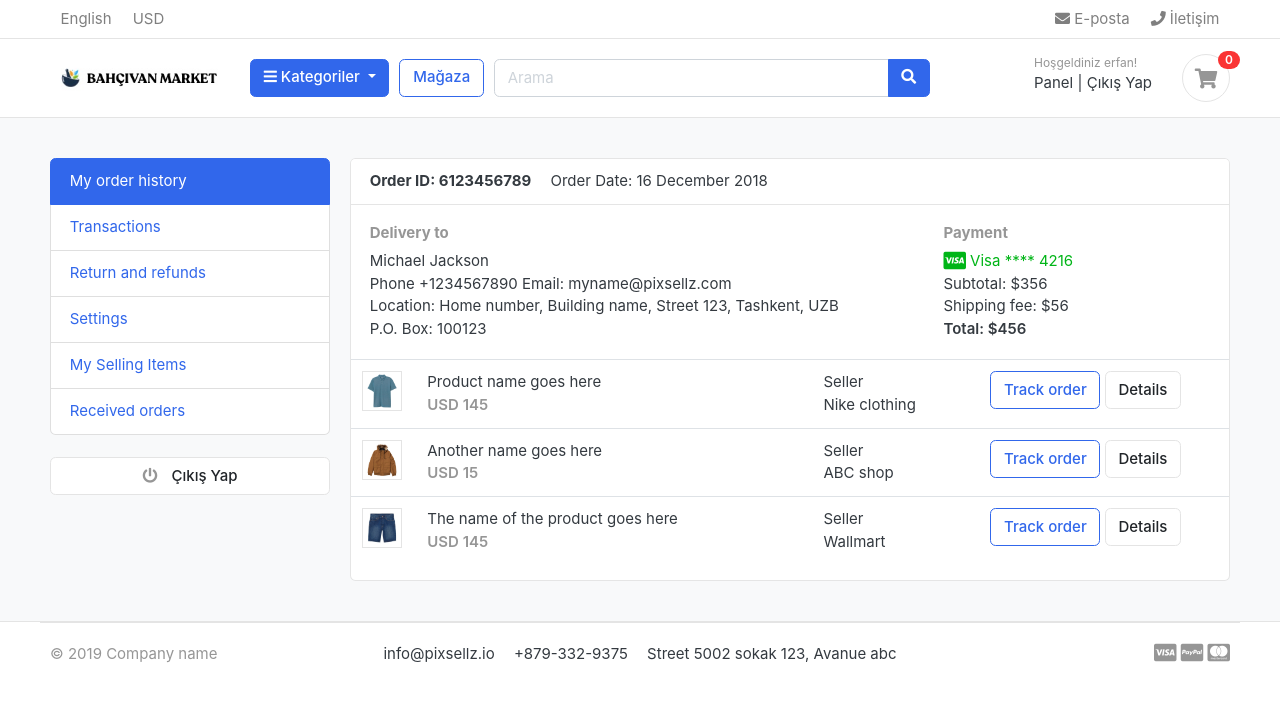
After one commit to ebgdev/bahcivan_market, a Django app: page /accounts/ in a window 1280 px wide. The commit adds this page. Shown: the top 702 px of the page. Run offline with Django 4.2, Linux system fonts and the light colour scheme; a user stored in the database is signed in; data comes from the database, SQL or seed files in the repository; both versions use the stored data as it was after the commit; some libraries are stand-ins or nearby versions; some web fonts are replaced.

Commit message:
13.3 dashboard is done.

```diff
--- a/accounts/urls.py
+++ b/accounts/urls.py
@@ -5,6 +5,9 @@ urlpatterns = [
     path('register/',views.register,name='register'),
     path('login/',views.login,name='login'),
     path('logout/',views.logout,name='logout'),
+    path('dashboard/',views.dashboard,name='dashboard'),
+    path('',views.dashboard,name='dashboard'),
+
     path('activate/<uidb64>/<token>/',views.activate,name='activate'),
 
 ]
--- a/accounts/views.py
+++ b/accounts/views.py
@@ -58,8 +58,8 @@ def login(request):
 
         if user is not None:
             auth.login(request,user)
-            # messages.success(request,'Giriş Yapıldı')
-            return redirect('home')
+            messages.success(request,'Giriş Yapıldı')
+            return redirect('dashboard')
         else:
             messages.error(request,'Geçersiz giriş')
             return redirect('login')
@@ -89,3 +89,8 @@ def activate(request,uidb64,token):
     else:
         messages.error(request,'Geçersiz aktivasyon bağlantısı')
         return redirect('register')
+
+
+@login_required(login_url = 'login')
+def dashboard(request):
+    return render(request, 'accounts/dashboard.html')
--- /dev/null
+++ b/templates/accounts/dashboard.html
@@ -0,0 +1,97 @@
+{% extends 'base.html' %}
+
+{% block content %}
+
+<section class="section-conten padding-y bg">
+    {% include 'includes/alerts.html' %}
+    <div class="container">
+        <div class="row">
+        <aside class="col-md-3">
+            <!--   SIDEBAR   -->
+            <ul class="list-group">
+                <a class="list-group-item active" href="#"> My order history </a>
+                <a class="list-group-item" href="#"> Transactions </a>
+                <a class="list-group-item" href="#"> Return and refunds </a>
+                <a class="list-group-item" href="#">Settings </a>
+                <a class="list-group-item" href="#"> My Selling Items </a>
+                <a class="list-group-item" href="#"> Received orders </a>
+            </ul>
+            <br>
+            <a class="btn btn-light btn-block" href="{% url 'logout'  %}"> <i class="fa fa-power-off"></i> <span class="text">Çıkış Yap</span> </a>
+            <!--   SIDEBAR .//END   -->
+        </aside>
+        <main class="col-md-9">
+            <article class="card">
+            <header class="card-header">
+                <strong class="d-inline-block mr-3">Order ID: 6123456789</strong>
+                <span>Order Date: 16 December 2018</span>
+            </header>
+            <div class="card-body">
+                <div class="row">
+                    <div class="col-md-8">
+                        <h6 class="text-muted">Delivery to</h6>
+                        <p>Michael Jackson <br>
+                        Phone +1234567890 Email: myname@pixsellz.com <br>
+                        Location: Home number, Building name, Street 123,  Tashkent, UZB <br>
+                        P.O. Box: 100123
+                         </p>
+                    </div>
+                    <div class="col-md-4">
+                        <h6 class="text-muted">Payment</h6>
+                        <span class="text-success">
+                            <i class="fab fa-lg fa-cc-visa"></i>
+                            Visa  **** 4216
+                        </span>
+                        <p>Subtotal: $356 <br>
+                         Shipping fee:  $56 <br>
+                         <span class="b">Total:  $456 </span>
+                        </p>
+                    </div>
+                </div> <!-- row.// -->
+            </div> <!-- card-body .// -->
+            <div class="table-responsive">
+            <table class="table table-hover">
+                <tr>
+                    <td width="65">
+                        <img src="../images/items/1.jpg" class="img-xs border">
+                    </td>
+                    <td>
+                        <p class="title mb-0">Product name goes here </p>
+                        <var class="price text-muted">USD 145</var>
+                    </td>
+                    <td> Seller <br> Nike clothing </td>
+                    <td width="250"> <a href="#" class="btn btn-outline-primary">Track order</a> <a href="#" class="btn btn-light"> Details </a> </td>
+                </tr>
+                <tr>
+                    <td>
+                        <img src="../images/items/2.jpg" class="img-xs border">
+                    </td>
+                    <td>
+                        <p class="title mb-0">Another name goes here </p>
+                        <var class="price text-muted">USD 15</var>
+                    </td>
+                    <td> Seller <br> ABC shop </td>
+                    <td> <a href="#" class="btn btn-outline-primary">Track order</a> <a href="#" class="btn btn-light"> Details </a> </td>
+                </tr>
+                <tr>
+                    <td>
+                        <img src="../images/items/3.jpg" class="img-xs border">
+                    </td>
+                    <td>
+                        <p class="title mb-0">The name of the product  goes here </p>
+                        <var class="price text-muted">USD 145</var>
+                    </td>
+                    <td> Seller <br> Wallmart </td>
+                    <td> <a href="#" class="btn btn-outline-primary">Track order</a> <a href="#" class="btn btn-light"> Details </a> </td>
+                </tr>
+            </table>
+            </div> <!-- table-responsive .end// -->
+            </article> <!-- order-group.// -->
+        </main>
+    </div> <!-- row.// -->
+    </div>
+
+
+    </section>
+
+{% endblock %}
--- a/templates/includes/alerts.html
+++ b/templates/includes/alerts.html
@@ -1,12 +1,11 @@
 {% if messages %}
     {% for message in messages %}
-    <div class="messages" class="container">
+    <div class="messages container">
         <div{% if message.tags %} class="alert alert-{{ message.tags }}"{% endif %} role="alert" >
             <button type="button" class="close" data-dismiss="alert"><span aria-hidden="true">&times;</span></button>
             {% if message.level == DEFAULT_MESSAGE_LEVELS.ERROR %}Hata: {% endif %}
             {{ message }}
-    </div>
+        </div>
     </div>
     {% endfor %}
-
 {% endif %}
--- a/templates/includes/navbar.html
+++ b/templates/includes/navbar.html
@@ -74,7 +74,7 @@
                         <div class="widget-header">
                             <small class="title text-muted">Hoşgeldiniz {{ user.first_name }}! </small>
                             <div>
-                                <a href="#">Panel</a> <span class="dark-transp"> | </span>
+                                <a href="{% url 'dashboard' %}">Panel</a> <span class="dark-transp"> | </span>
                                 <a href="{% url 'logout' %}">Çıkış Yap</a>
                             </div>
                         </div>
```
Also changed, not shown: static/js/script.js (+2 -8 lines), db.sqlite3.
